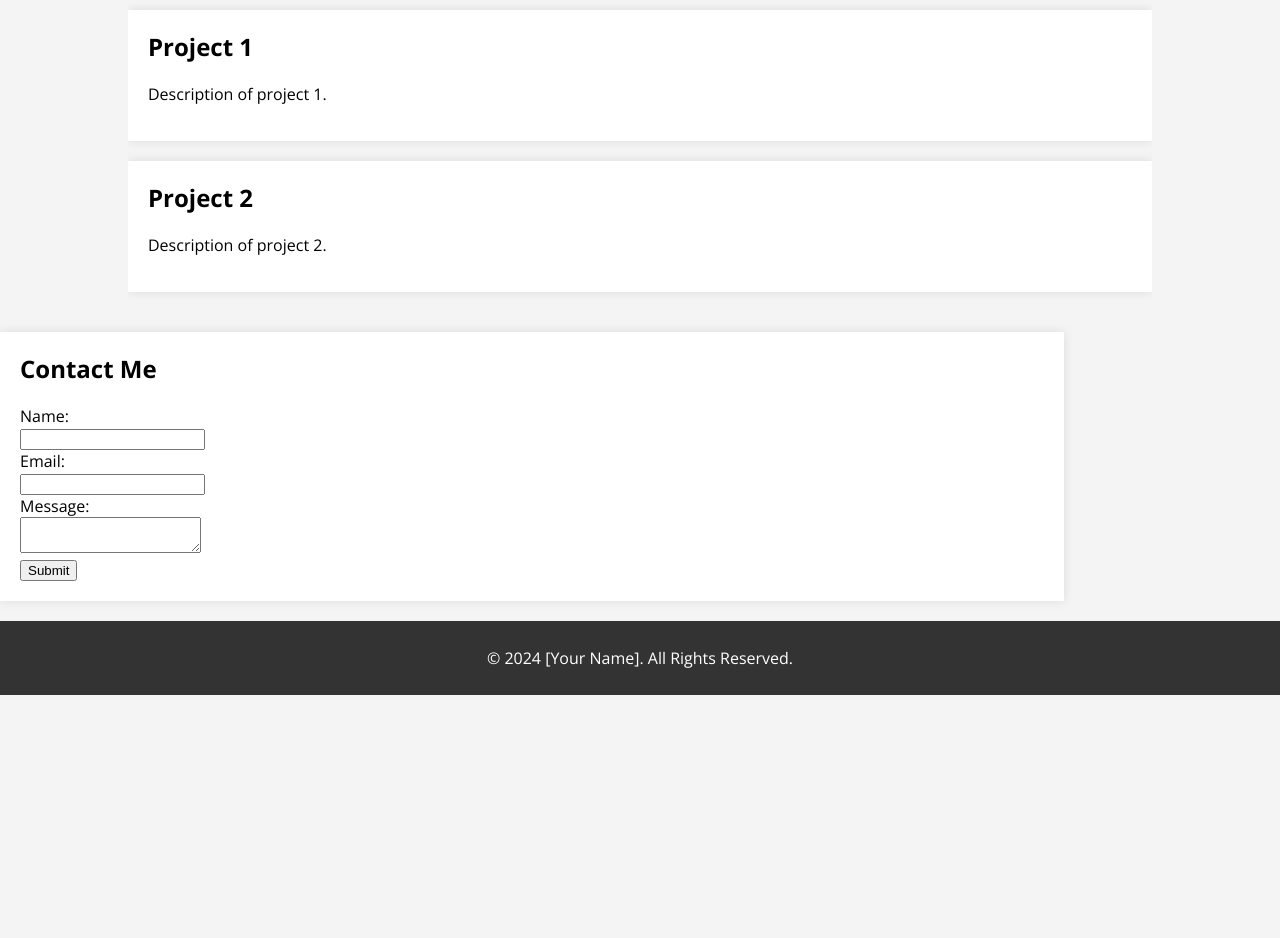
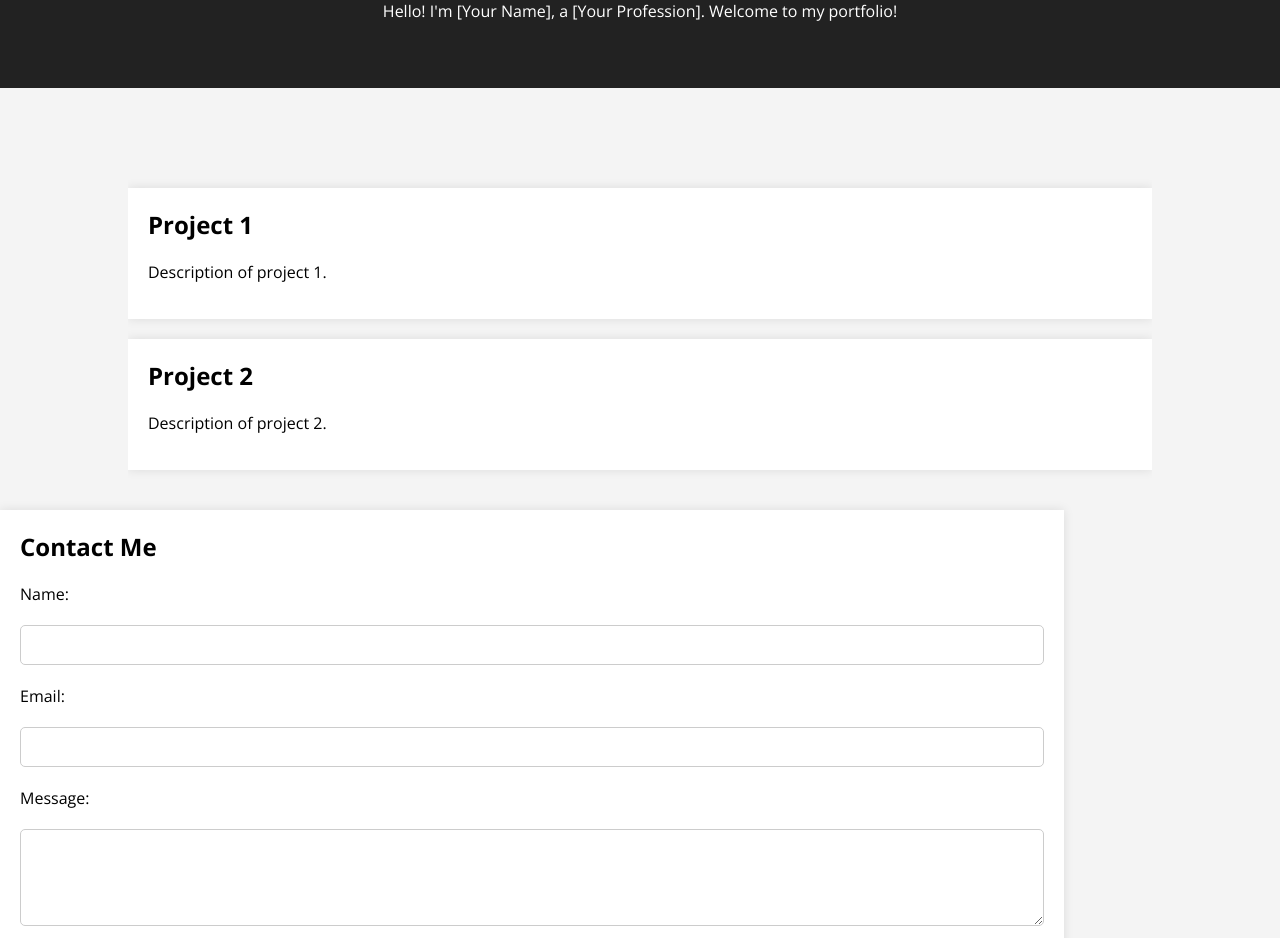
Before and after one commit to Mahiverma2510/Mahiverma2510.github.io, a plain HTML site: page index.html in a window 1280 px wide. Shown: the part 261-1199 px from the top of the page. Before the commit the page ends 956 px from the top, so only its background shows below. Drawn offline with nearby package versions, Linux system fonts and the light colour scheme.

Commit message:
Enhanced portfolio with interactive elements and animations

```diff
--- a/index.html
+++ b/index.html
@@ -17,27 +17,40 @@
             color: #fff;
             padding: 10px 0;
             text-align: center;
+            position: fixed;
+            width: 100%;
+            top: 0;
+            z-index: 1000;
         }
         nav a {
             color: #fff;
             margin: 0 15px;
             text-decoration: none;
             font-weight: bold;
+            transition: color 0.3s;
+        }
+        nav a:hover {
+            color: #ff6347;
         }
         header {
             text-align: center;
-            padding: 50px 0;
+            padding: 100px 0 50px;
             background: #222;
             color: #fff;
         }
         header h1 {
-            font-size: 2.5em;
+            font-size: 3em;
             margin: 0;
+            animation: slideInFromLeft 1s ease-out;
+        }
+        header p {
+            animation: slideInFromRight 1s ease-out;
         }
         .container {
             width: 80%;
-            margin: auto;
+            margin: 0 auto;
             overflow: hidden;
+            padding-top: 80px; /* To offset fixed navbar */
         }
         .project, .contact {
             background: #fff;
@@ -49,6 +62,36 @@
         .project h2, .contact h2 {
             margin-top: 0;
         }
+        .project {
+            transition: transform 0.3s;
+        }
+        .project:hover {
+            transform: scale(1.05);
+        }
+        .contact form {
+            display: grid;
+            grid-template-columns: 1fr 1fr;
+            gap: 20px;
+        }
+        .contact form label, .contact form input, .contact form textarea {
+            grid-column: span 2;
+        }
+        .contact form input, .contact form textarea {
+            padding: 10px;
+            font-size: 1em;
+            border: 1px solid #ccc;
+            border-radius: 5px;
+        }
+        .contact form input[type="submit"] {
+            background: #333;
+            color: #fff;
+            border: none;
+            cursor: pointer;
+            transition: background 0.3s;
+        }
+        .contact form input[type="submit"]:hover {
+            background: #ff6347;
+        }
         footer {
             text-align: center;
             padding: 10px 0;
@@ -58,6 +101,14 @@
         @keyframes fadeIn {
             from { opacity: 0; }
             to { opacity: 1; }
+        }
+        @keyframes slideInFromLeft {
+            from { transform: translateX(-100%); }
+            to { transform: translateX(0); }
+        }
+        @keyframes slideInFromRight {
+            from { transform: translateX(100%); }
+            to { transform: translateX(0); }
         }
     </style>
 </head>
@@ -86,17 +137,28 @@
     <section id="contact" class="container contact">
         <h2>Contact Me</h2>
         <form>
-            <label for="name">Name:</label><br>
-            <input type="text" id="name" name="name"><br>
-            <label for="email">Email:</label><br>
-            <input type="email" id="email" name="email"><br>
-            <label for="message">Message:</label><br>
-            <textarea id="message" name="message"></textarea><br>
+            <label for="name">Name:</label>
+            <input type="text" id="name" name="name" required>
+            <label for="email">Email:</label>
+            <input type="email" id="email" name="email" required>
+            <label for="message">Message:</label>
+            <textarea id="message" name="message" rows="5" required></textarea>
             <input type="submit" value="Submit">
         </form>
     </section>
     <footer>
         <p>&copy; 2024 [Your Name]. All Rights Reserved.</p>
     </footer>
+    <script>
+        // Smooth scroll to sections
+        document.querySelectorAll('nav a').forEach(anchor => {
+            anchor.addEventListener('click', function(e) {
+                e.preventDefault();
+                document.querySelector(this.getAttribute('href')).scrollIntoView({
+                    behavior: 'smooth'
+                });
+            });
+        });
+    </script>
 </body>
 </html>
```
